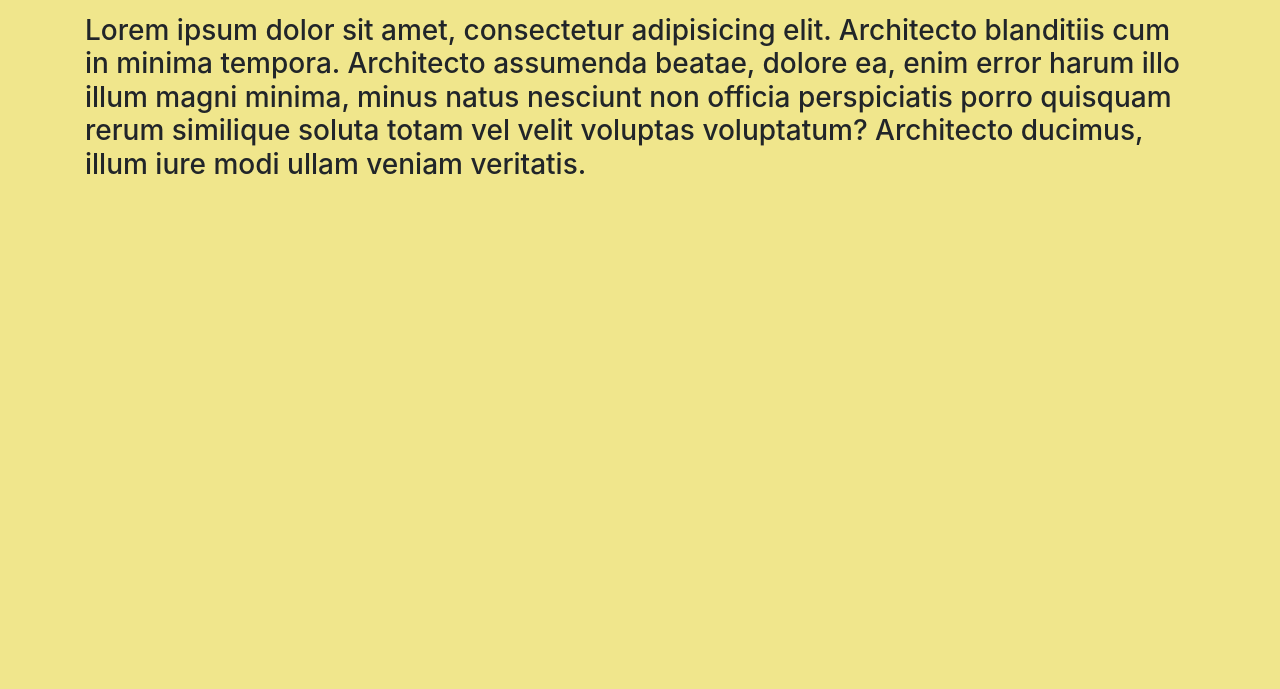
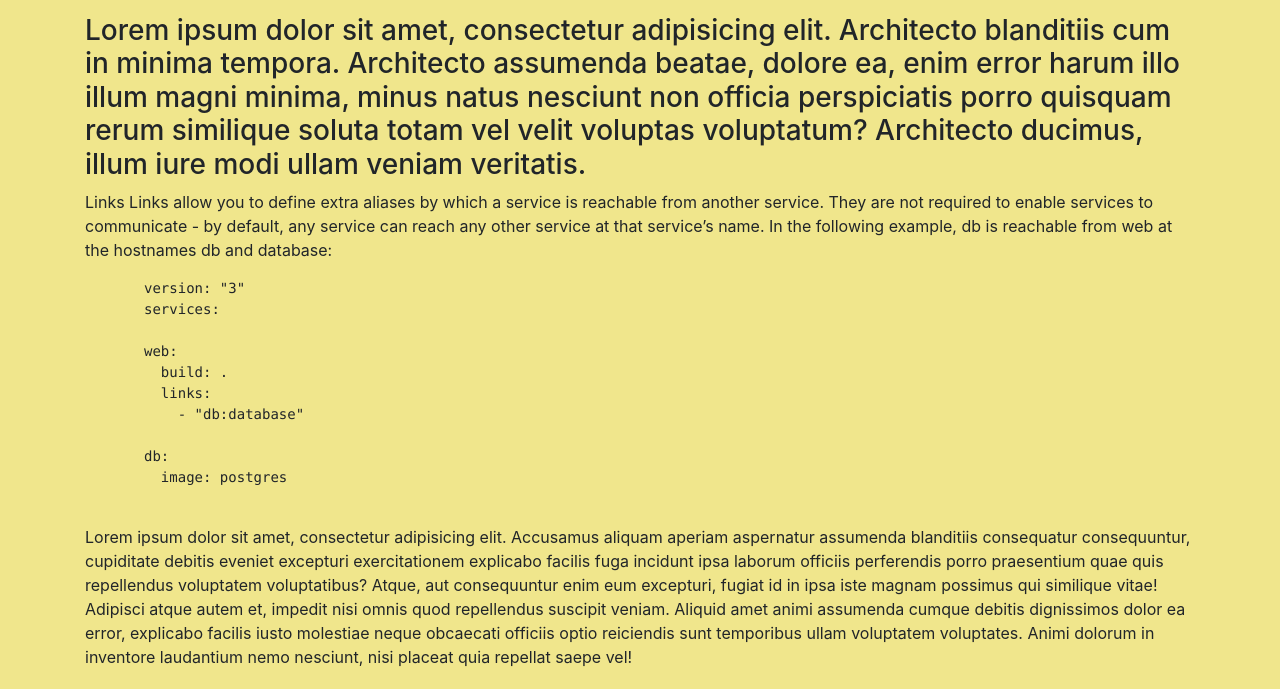
Before and after one commit to ivanprytula/dj_demo_app, a Django app: template templates/pages/about.html in a window 1280 px wide. Shown: the part 400-1089 px from the top of the page. Before the commit the page ends 575 px from the top, so only its background shows below. Run offline with Django 3.2, Linux system fonts and the light colour scheme; the template is opened without the code that fills it, so the values that code supplies are empty; some libraries are stand-ins or nearby versions.

Commit message:
Test pulling tagged app image from Docker hub
 - Add links property to web service

```diff
--- a/templates/pages/about.html
+++ b/templates/pages/about.html
@@ -17,4 +17,30 @@
         Architecto assumenda beatae, dolore ea, enim error harum illo illum magni minima, minus natus nesciunt non
         officia perspiciatis porro quisquam rerum similique soluta totam vel velit voluptas voluptatum? Architecto
         ducimus, illum iure modi ullam veniam veritatis.</h3>
+    <p>Links
+       Links allow you to define extra aliases by which a service is reachable from another service. They are not
+       required to enable services to communicate - by default, any service can reach any other service at that
+       service’s name. In the following example, db is reachable from web at the hostnames db and database:</p>
+
+    <pre>
+       version: "3"
+       services:
+
+       web:
+         build: .
+         links:
+           - "db:database"
+
+       db:
+         image: postgres
+        </pre>
+    <p>Lorem ipsum dolor sit amet, consectetur adipisicing elit. Accusamus aliquam aperiam aspernatur assumenda
+       blanditiis consequatur consequuntur, cupiditate debitis eveniet excepturi exercitationem explicabo facilis fuga
+       incidunt ipsa laborum officiis perferendis porro praesentium quae quis repellendus voluptatem voluptatibus?
+       Atque, aut consequuntur enim eum excepturi, fugiat id in ipsa iste magnam possimus qui similique vitae! Adipisci
+       atque autem et, impedit nisi omnis quod repellendus suscipit veniam. Aliquid amet animi assumenda cumque debitis
+       dignissimos dolor ea error, explicabo facilis iusto molestiae neque obcaecati officiis optio reiciendis sunt
+       temporibus ullam voluptatem voluptates. Animi dolorum in inventore laudantium nemo nesciunt, nisi placeat quia
+       repellat saepe vel!</p>
+
 {% endblock content %}
```
Also changed, not shown: docker-compose.yml (+6 -2 lines), README.md.
